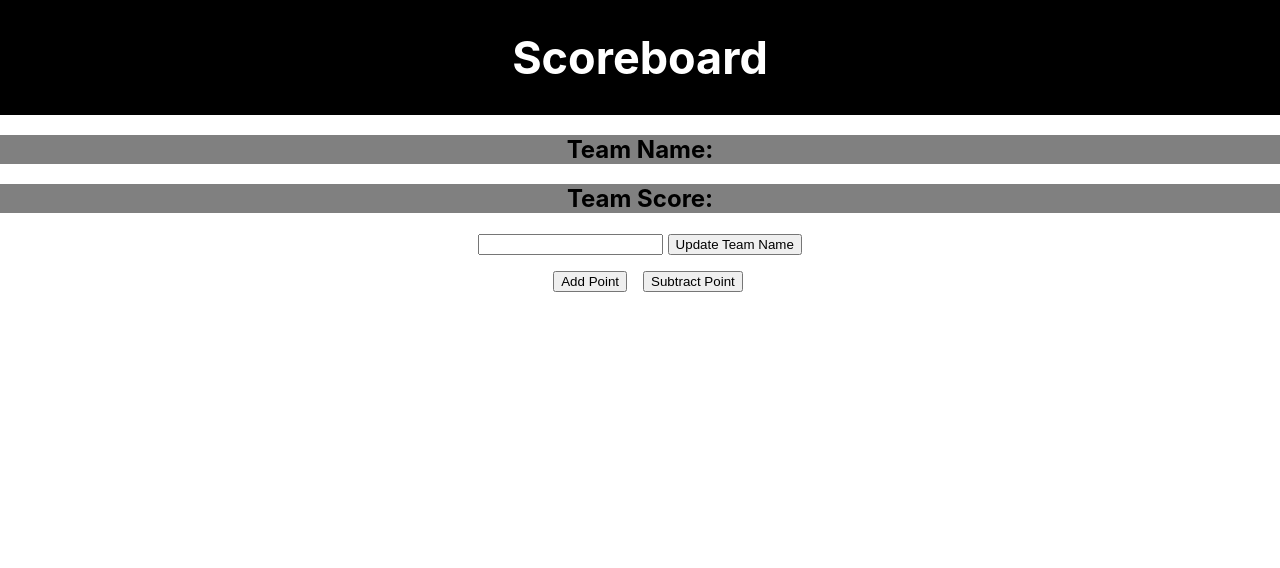
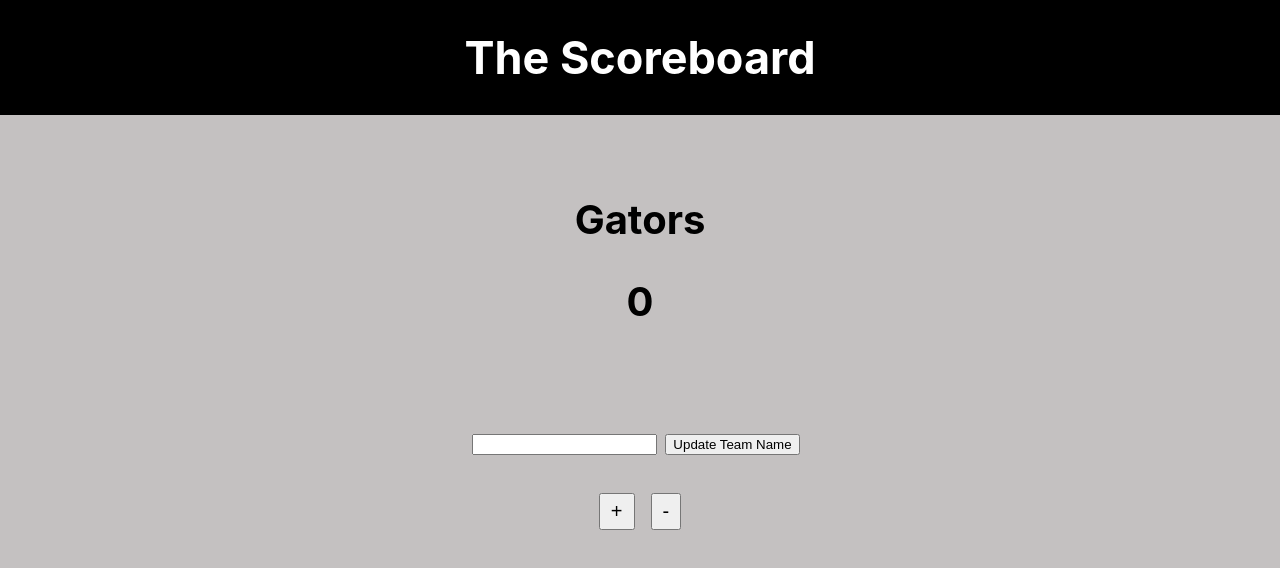
Before and after one commit to StevenZambito/React-Scoreboard, a React (Create React App) app: page / in a window 1280 px wide. Shown: the top 568 px of the page. Built offline with nearby package versions, Linux system fonts and the light colour scheme.

Commit message:
Can Update Team Name with Hooks

```diff
--- a/src/Header.js
+++ b/src/Header.js
@@ -3,7 +3,7 @@ import styles from "./Header.module.css";
 export const Header = () => {
 	return (
 		<div>
-			<h1 className={styles.header}>Scoreboard</h1>
+			<h1 className={styles.header}> The Scoreboard</h1>
 		</div>
 	);
 };
--- a/src/Team.js
+++ b/src/Team.js
@@ -1,14 +1,30 @@
-import React from "react";
+import React, { useState } from "react";
 import styles from "./Team.module.css";
+
 export const Team = () => {
+	const [teamName, setTeamName] = useState("Gators");
+	let newTeamName = "";
+	const handleTeamNameInput = (event) => {
+		newTeamName = event.target.value;
+	};
+	const handleTeamNameClick = () => {
+		setTeamName(newTeamName);
+	};
 	return (
 		<div>
-			<h2 className={styles.team}>Team Name:</h2>
-			<h2 className={styles.team}>Team Score:</h2>
-			<input /> <button>Update Team Name</button>
+			<div className={styles.teamname}>
+				<h2 className={styles.team}>{teamName}</h2>
+				<h2 className={styles.team}>0</h2>
+			</div>
+			<div className={styles.update}>
+				<input onChange={handleTeamNameInput} />
+				<button onClick={handleTeamNameClick} className={styles.updateButtons}>
+					Update Team Name
+				</button>
+			</div>
 			<div>
-				<button className={styles.pointButtons}>Add Point</button>
-				<button>Subtract Point</button>
+				<button className={styles.pointButtons}>+</button>
+				<button className={styles.pointButtons}>-</button>
 			</div>
 		</div>
 	);
--- a/src/Team.module.css
+++ b/src/Team.module.css
@@ -1,7 +1,24 @@
 .team {
-	background-color: grey;
+	font-size: 40px;
 }
 
 .pointButtons {
-	margin: 1rem;
+	margin: 0.5rem;
+	cursor: pointer;
+	padding: 5px 10px;
+	font-size: 20px;
 }
+
+.updateButtons {
+	margin: 0.5rem;
+	cursor: pointer;
+	margin-bottom: 30px;
+}
+
+.teamname {
+	margin-top: 80px;
+}
+
+.update {
+	margin-top: 100px;
+}
--- a/src/index.css
+++ b/src/index.css
@@ -1,13 +1,14 @@
 body {
-  margin: 0;
-  font-family: -apple-system, BlinkMacSystemFont, 'Segoe UI', 'Roboto', 'Oxygen',
-    'Ubuntu', 'Cantarell', 'Fira Sans', 'Droid Sans', 'Helvetica Neue',
-    sans-serif;
-  -webkit-font-smoothing: antialiased;
-  -moz-osx-font-smoothing: grayscale;
+	margin: 0;
+	font-family: -apple-system, BlinkMacSystemFont, "Segoe UI", "Roboto", "Oxygen",
+		"Ubuntu", "Cantarell", "Fira Sans", "Droid Sans", "Helvetica Neue",
+		sans-serif;
+	-webkit-font-smoothing: antialiased;
+	-moz-osx-font-smoothing: grayscale;
+	background-color: rgb(196, 193, 193);
 }
 
 code {
-  font-family: source-code-pro, Menlo, Monaco, Consolas, 'Courier New',
-    monospace;
+	font-family: source-code-pro, Menlo, Monaco, Consolas, "Courier New",
+		monospace;
 }
```
